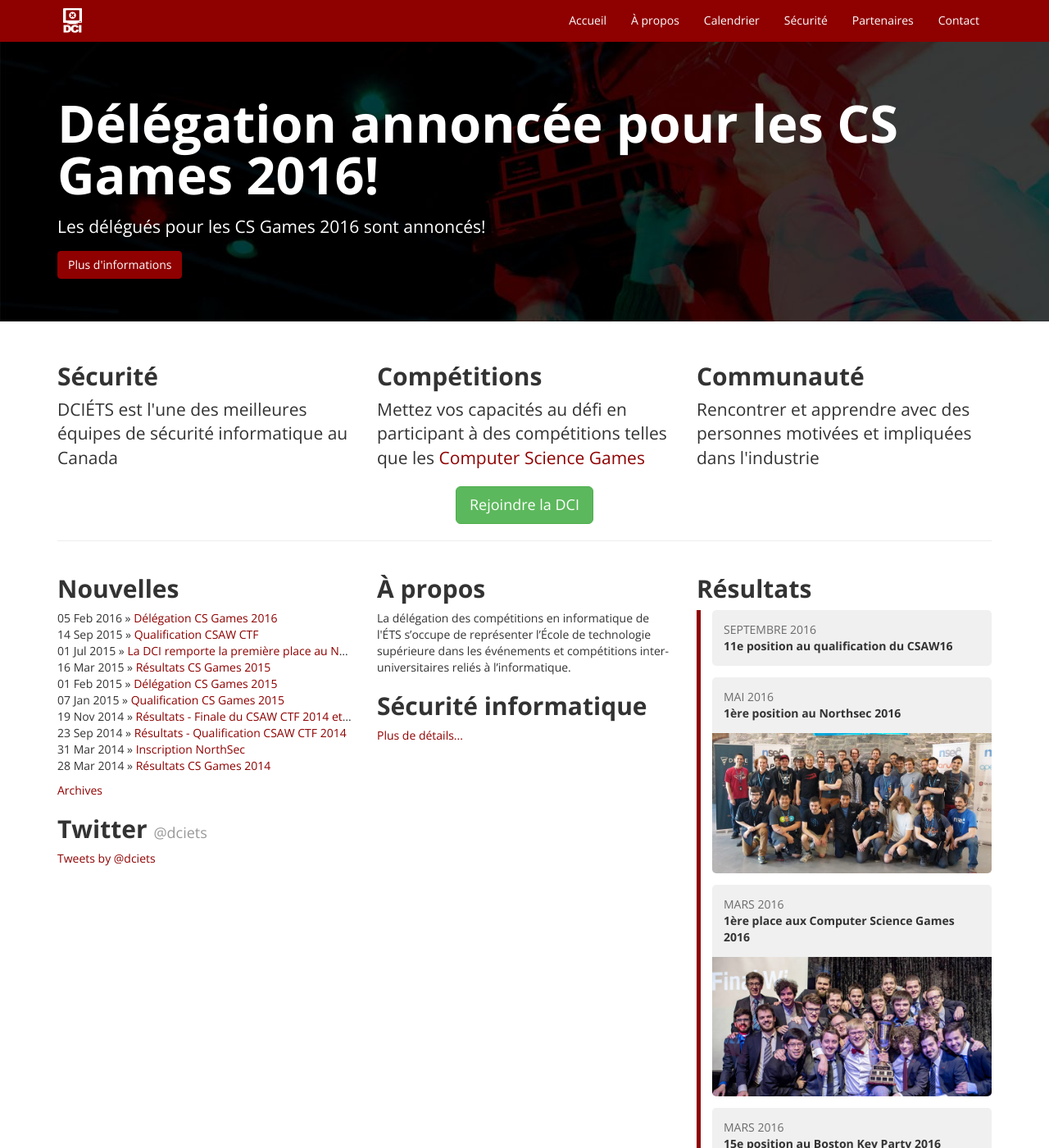
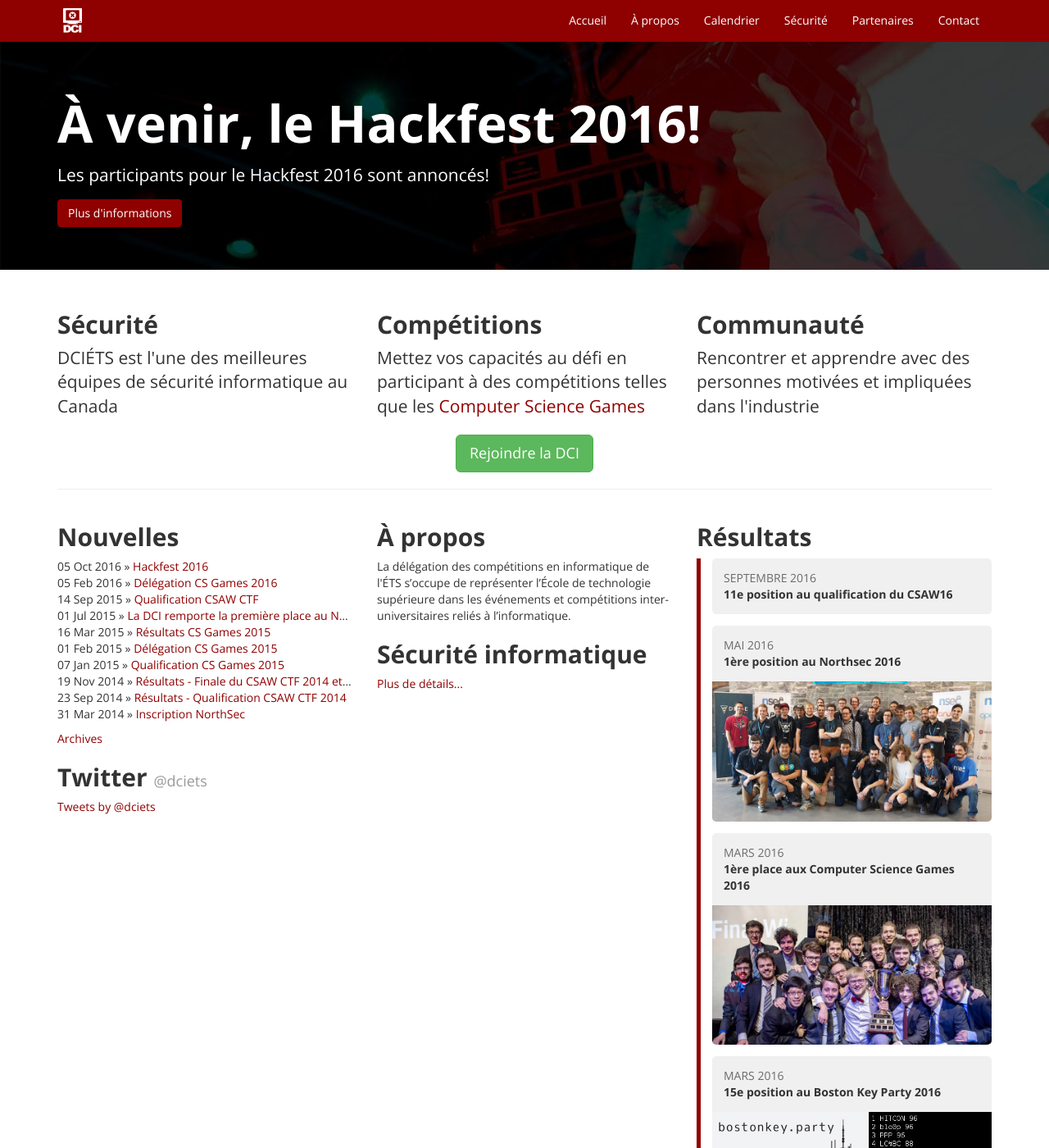
Before and after one commit to dciets/dciets.github.io, a Jekyll site: the page built from index.html, in a window 1280 px wide and 1400 px high. Shown: the whole window at 82% size. Built offline with Jekyll 4.4.1, drawn with Linux system fonts in a browser that asks for light colours; comment, search, counter and statistics services are not loaded.

Commit message:
Hackfest 2016

```diff
--- a/index.html
+++ b/index.html
@@ -4,9 +4,9 @@
 <!-- Jumbotron -->
 <div class='jumbotron'>
   <div class='container'>
-    <h1>Délégation annoncée pour les CS Games 2016!</h1>
-    <div class='p'>Les délégués pour les CS Games 2016 sont annoncés!</div>
-    <a class='btn btn-primary btn-md' href='/news/2016/02/05/delegation-cs-games-2016/'>Plus d'informations</a>
+    <h1>À venir, le Hackfest 2016!</h1>
+    <div class='p'>Les participants pour le Hackfest 2016 sont annoncés!</div>
+    <a class='btn btn-primary btn-md' href='/news/2016/10/05/hackfest-2016/'>Plus d'informations</a>
   </div>
 </div>
 
```
Also changed, not shown: news/_posts/2016-10-05-hackfest-2016.markdown (added, +38 -0 lines).
